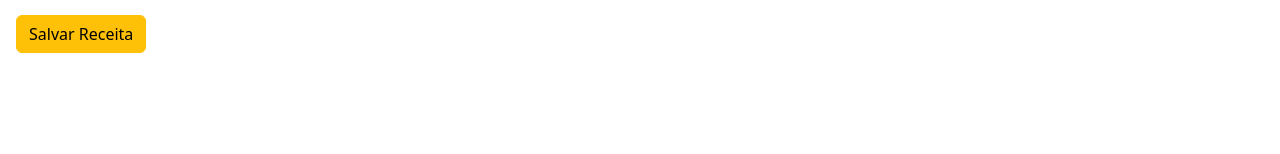
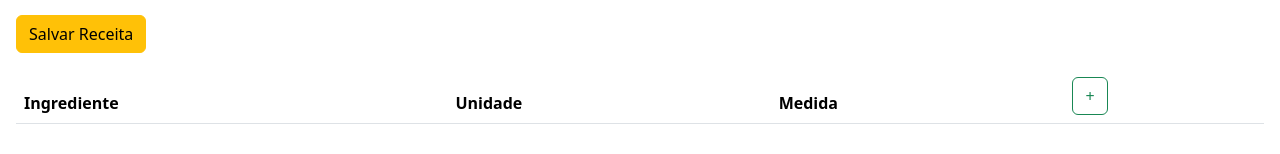
Before and after one commit to EduardoSilva283/heycheff-front, a React (Create React App) app: page / in a window 1280 px wide. Both pictures are taken after a click on the button "Cadastrar Receita". Shown: the part 290-444 px from the top of the page. Built offline with nearby package versions, Linux system fonts and the light colour scheme; no server answers.

Commit message:
Criar Table Step Receita Ingredientes

```diff
--- /dev/null
+++ b/src/components/dinamicForms/AddDeleteTableRows.js
@@ -0,0 +1,55 @@
+import { useState } from 'react';
+import TableRows from "./TableRows"
+import { Table } from 'react-bootstrap';
+function AddDeleteTableRows() {
+
+
+    const [rowsData, setRowsData] = useState([]);
+
+    const addTableRows = () => {
+
+        const rowsInput = {
+            ingrediente: '',
+            unidade: '',
+            medida: ''
+        }
+        setRowsData([...rowsData, rowsInput])
+
+    }
+    const deleteTableRows = (index) => {
+        const rows = [...rowsData];
+        rows.splice(index, 1);
+        setRowsData(rows);
+    }
+
+    const handleChange = (index, evnt) => {
+
+        const { name, value } = evnt.target;
+        const rowsInput = [...rowsData];
+        rowsInput[index][name] = value;
+        setRowsData(rowsInput);
+
+
+
+    }
+    return (
+        <Table className="table">
+            <thead>
+                <tr>
+                    <th>Ingrediente</th>
+                    <th>Unidade</th>
+                    <th>Medida</th>
+                    <th><button className="btn btn-outline-success" onClick={addTableRows} >+</button></th>
+                </tr>
+
+            </thead>
+            <tbody>
+
+                <TableRows rowsData={rowsData} deleteTableRows={deleteTableRows} handleChange={handleChange} />
+
+            </tbody>
+        </Table>
+    )
+
+}
+export default AddDeleteTableRows
--- /dev/null
+++ b/src/components/dinamicForms/TableRows.js
@@ -0,0 +1,61 @@
+import { Button } from "react-bootstrap";
+import { Form } from "react-bootstrap";
+import { API_URL } from '../../constants/const';
+import axios from "axios";
+import { useEffect, useState } from 'react';
+
+function TableRows({ rowsData, deleteTableRows, handleChange }) {
+    const [medidas, setMedidas] = useState([]);
+    const [selectedOption, setSelectedOption] = useState('');
+
+    useEffect(() => {
+        const fetchAll = async () => {
+            try {
+                const medidas = await axios.get(API_URL + '/produtos/0/medidas')
+                setMedidas(medidas.data);
+            }
+            catch (err) {
+                console.log(err)
+            }
+        }
+        fetchAll();
+
+    }, []);
+
+    const handleChangeRow = (event) => {
+        setSelectedOption(event.target.value);
+    };
+
+
+
+    return (
+
+        rowsData.map((data, index) => {
+            const { ingrediente, unidade, medida } = data;
+            return (
+
+                <tr key={index}>
+                    <td>
+                        <Form.Control type="text" id="inputPassword5" aria-describedby="passwordHelpBlock" />
+                    </td>
+
+                    <td>
+                        <Form.Control as="select" value={selectedOption} onChange={handleChangeRow}>
+                            {medidas.map((medida, index) => (
+                                <option key={index} value={medida.descricao}>
+                                    {medida.descricao}
+                                </option>
+                            ))}
+                        </Form.Control>
+                    </td>
+
+                    <td><input type="text" value={medida} onChange={(evnt) => (handleChange(index, evnt))} name="medida" className="form-control" /> </td>
+                    <td><Button className="btn btn-outline-danger" onClick={() => (deleteTableRows(index))}>x</Button></td>
+                </tr>
+            )
+        })
+
+    )
+
+}
+export default TableRows;
--- a/src/components/modal/modalCadReceita.js
+++ b/src/components/modal/modalCadReceita.js
@@ -5,6 +5,7 @@ import { useEffect, useState } from 'react';
 import { API_URL } from '../../constants/const';
 import DynamicTable from '../dinamicForms/cadStep';
 import axios from 'axios';
+import AddDeleteTableRows from '../dinamicForms/AddDeleteTableRows';
 import ModalCadStep from './modalCadStep';
 
 
@@ -122,7 +123,7 @@ function ModalCadReceita() {
                         <p></p>
                     </Form>
 
-                    {showDynamicTable && <DynamicTable />}
+                    {<AddDeleteTableRows />}
 
 
                 </Modal.Body>
```
Also changed, not shown: src/components/dinamicForms/dynamicFormStep.js (+3 -12 lines).
